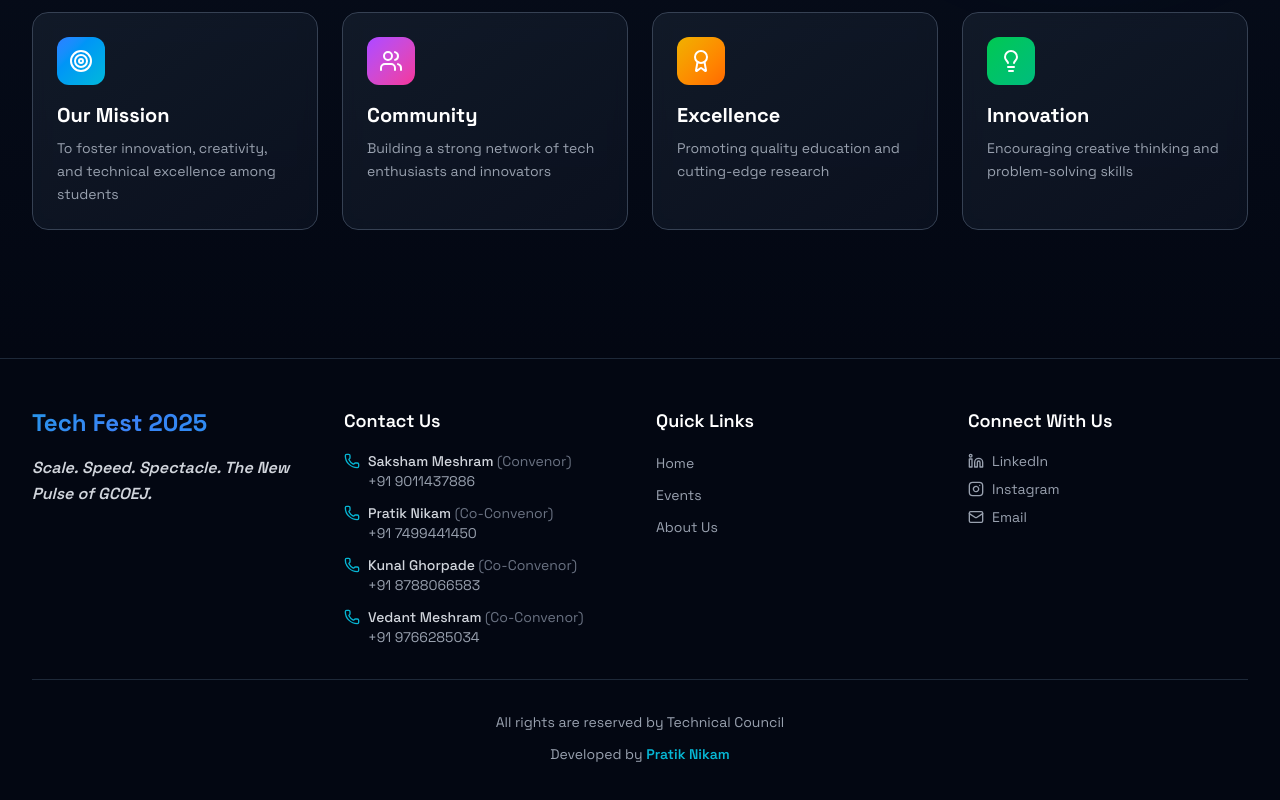
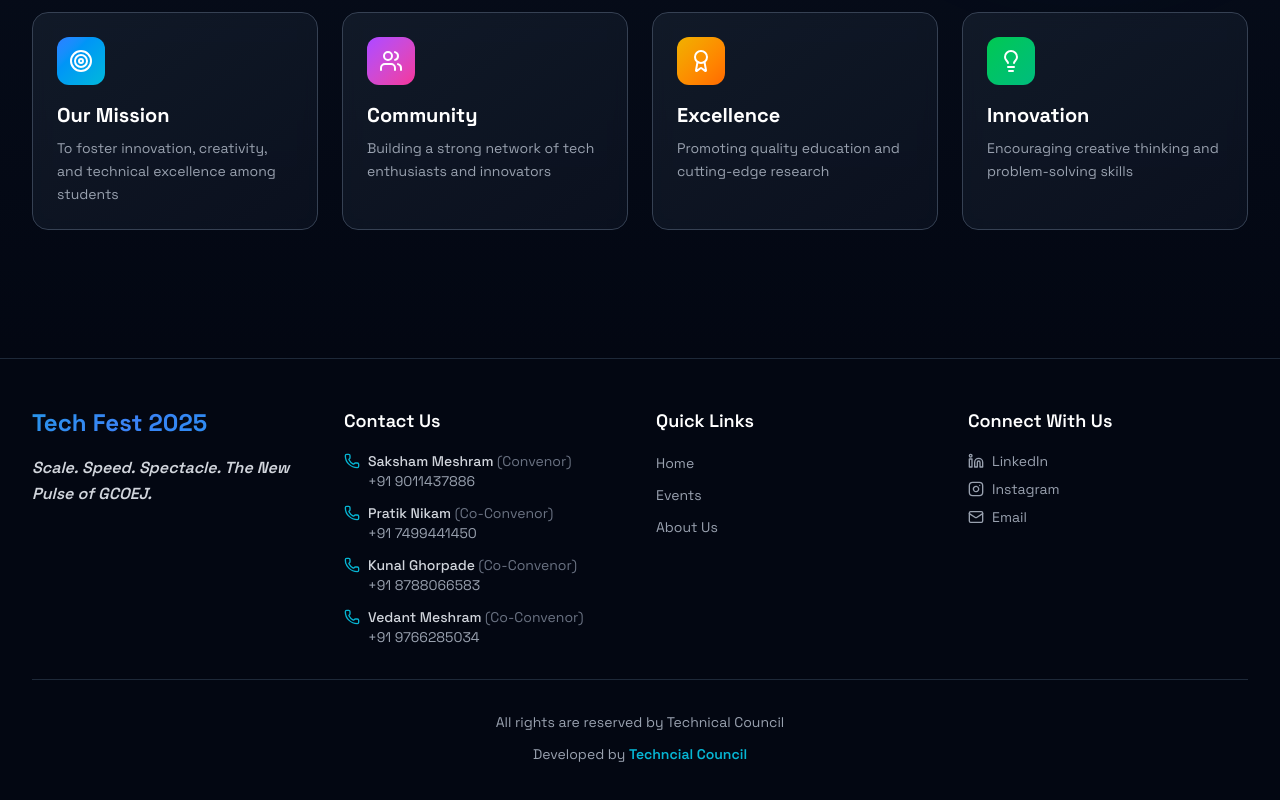
Before and after one commit to npratik01/Tech-Fest-web2, a React (Vite) app: page / in a window 1280 px wide. Shown: the part 4931-5731 px from the top of the page. Built offline with nearby package versions, Linux system fonts and the light colour scheme.

Commit message:
feat: Update footer to reflect new developer attribution as Technical Council

```diff
--- a/src/components/Footer.jsx
+++ b/src/components/Footer.jsx
@@ -187,7 +187,7 @@ const Footer = () => {
           </p>
           <p className="text-gray-400 text-sm text-center">
             Developed by{" "}
-            <span className="text-neon-blue font-semibold">Pratik Nikam</span>
+            <span className="text-neon-blue font-semibold">Techncial Council</span>
           </p>
         </div>
       </div>
```
